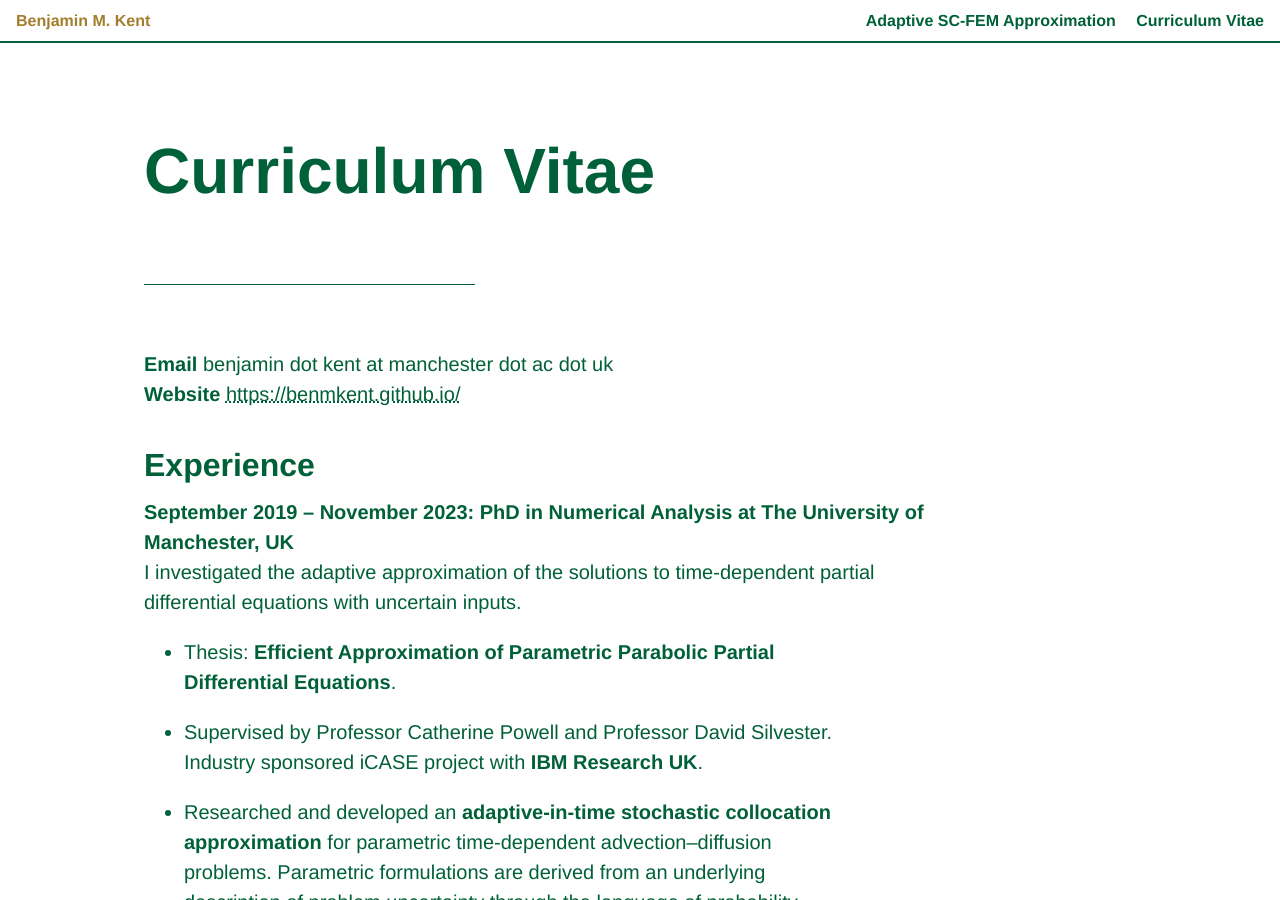
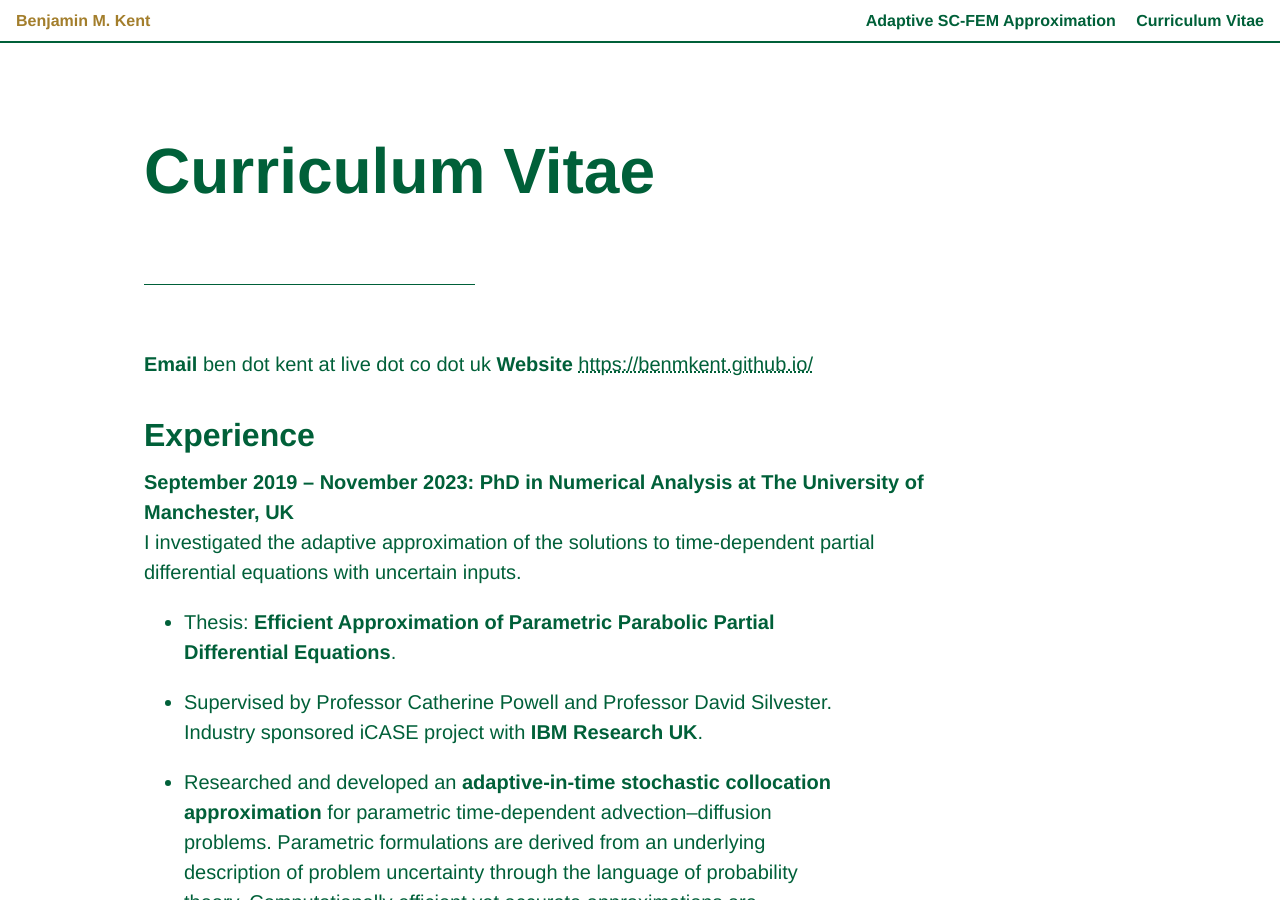
Before and after one commit to benmkent/benmkent.github.io, a Jekyll site: the page built from cv.md, in a window 1280 px wide and 900 px high. Built offline with Jekyll 4.4.1, drawn with Linux system fonts in a browser that asks for light colours.

Commit message:
Update cv.md

```diff
--- a/cv.md
+++ b/cv.md
@@ -5,7 +5,7 @@
 ---
 
 
-**Email** benjamin dot kent at manchester dot ac dot uk
+**Email** ben dot kent at live dot co dot uk
 **Website** <https://benmkent.github.io/>
 
 # Experience
```
